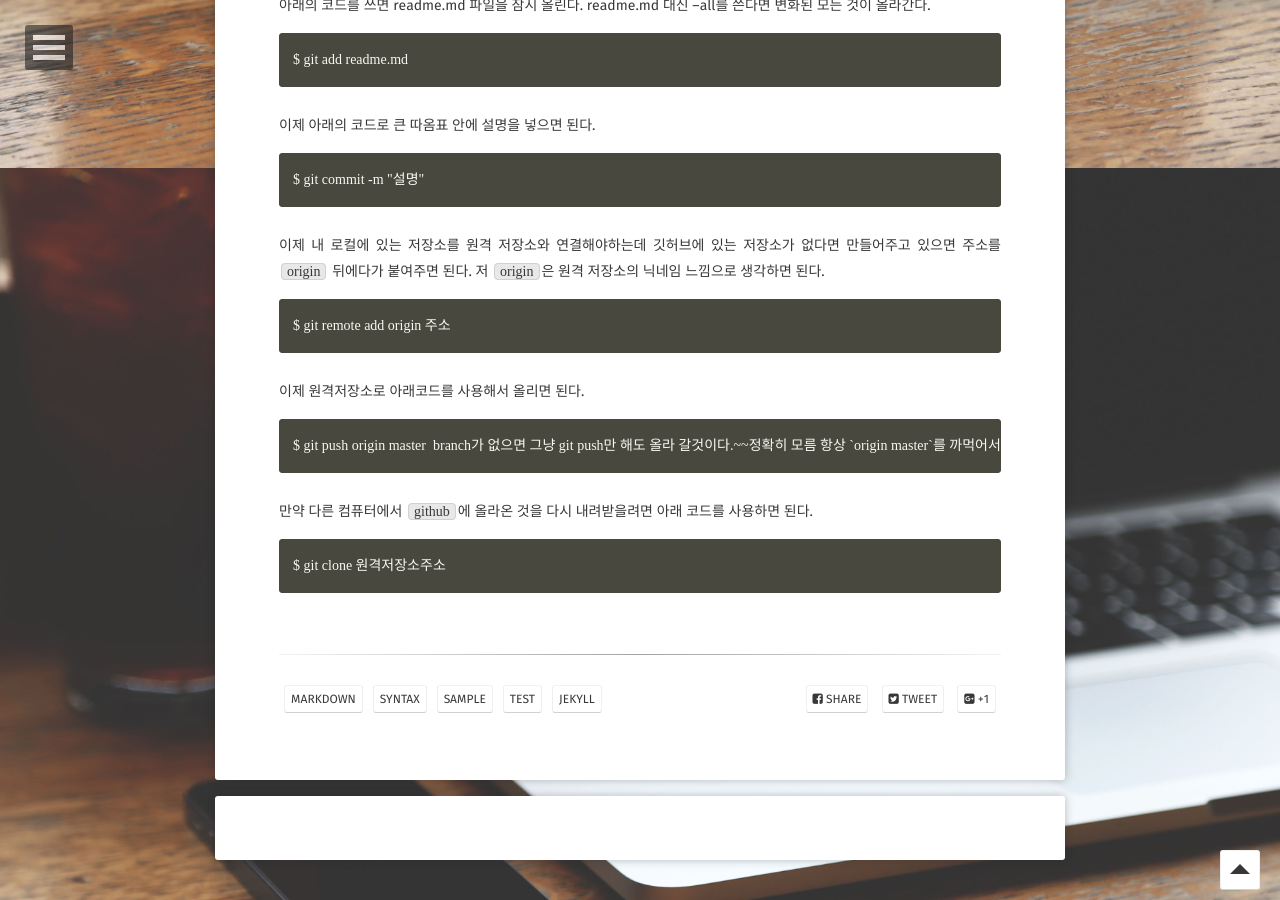
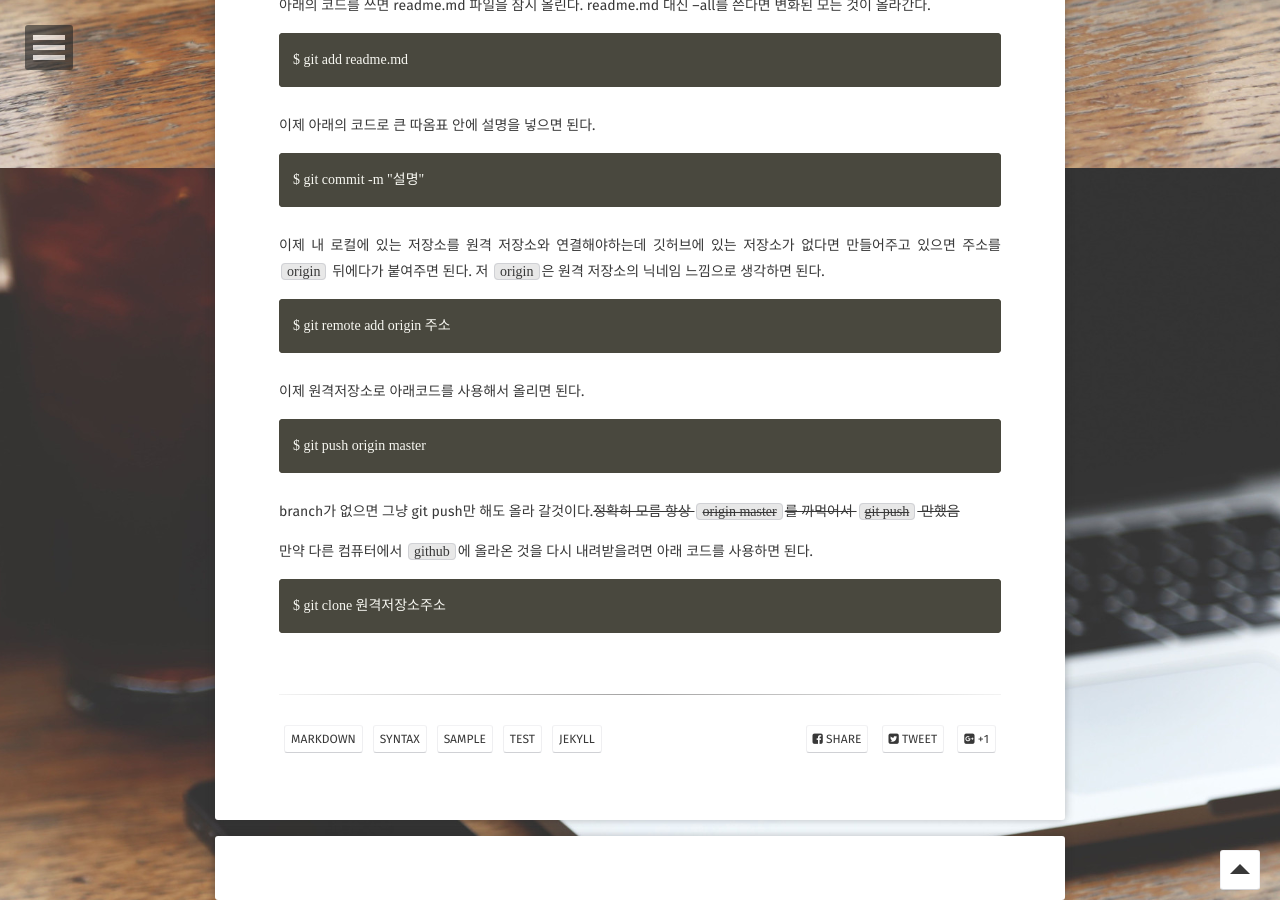
Before and after one commit to HSC-1/HSC-1.github.io, a Jekyll site: the page built from _posts/2021-01-22-first-post.md, in a window 1280 px wide and 900 px high, scrolled down 2532 px. Built offline with Jekyll 4.4.1, drawn with Linux system fonts in a browser that asks for light colours; some web fonts are replaced; comment, search, counter and statistics services are not loaded; some of the changed lines change nothing that is shown; some of the changed text lies outside the part shown.

Commit message:
환경설정

````diff
--- a/_posts/2021-01-22-first-post.md
+++ b/_posts/2021-01-22-first-post.md
@@ -49,7 +49,7 @@ $ conda install pandas
 $ conda install seaborn
 $ conda install cmake
 ```
-## GitHub,Git
+## 3.GitHub,Git
 - **Git : 개발하며 작성한 소스코드 버젼 관리용이**
 - **GitHub : Git을 관리하며 여러사람과 협력용이**
 
@@ -93,6 +93,7 @@ $ conda install cmake
 이제 원격저장소로 아래코드를 사용해서 올리면 된다.
 
     $ git push origin master
+
 branch가 없으면 그냥 git push만 해도 올라 갈것이다.~~정확히 모름 항상 `origin master`를 까먹어서 `git push` 만했음~~
 
 만약 다른 컴퓨터에서 `github`에 올라온 것을 다시 내려받을려면 아래 코드를 사용하면 된다.
````
